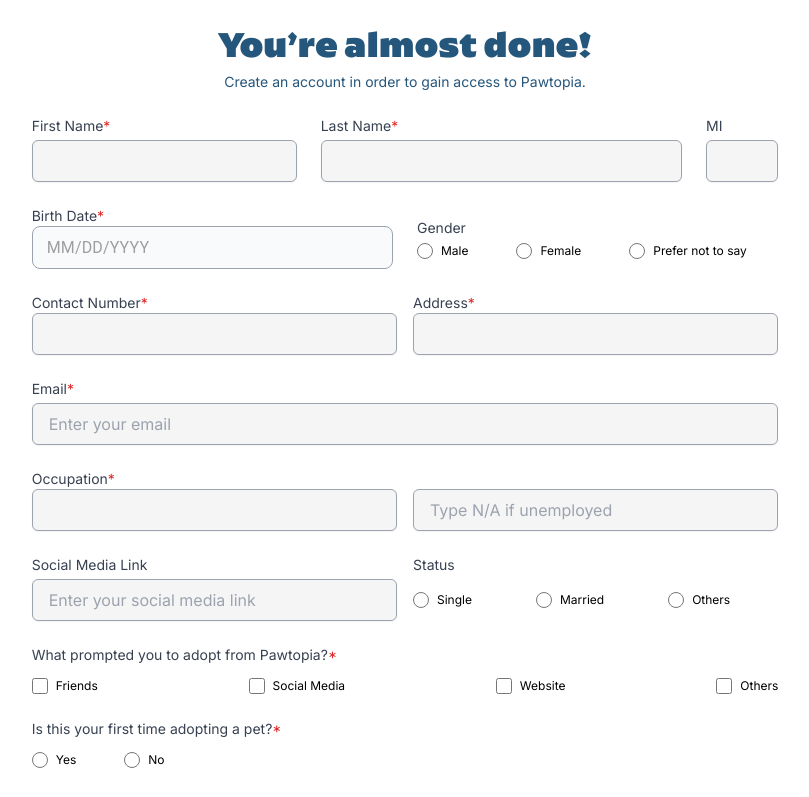
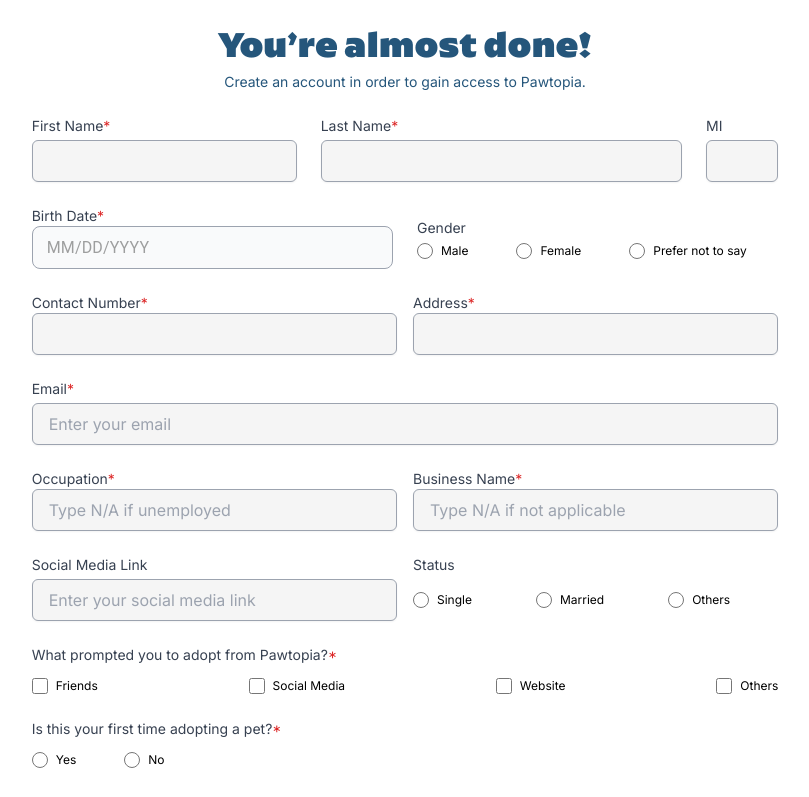
Before and after one commit to JESSEPY/komsai-pawtopia, a React (Vite) app: page /personal in a window 1280 px wide. Shown: the top 797 px of the page, without its empty margins (235-1044 px from the left). Built offline with nearby package versions, Linux system fonts and the light colour scheme; no server answers.

Commit message:
updated forms, updated hook for succesful adoption, remove donate, updated lost to caps

```diff
--- a/src/components/AdoptionProcess/PersonalForm.jsx
+++ b/src/components/AdoptionProcess/PersonalForm.jsx
@@ -372,6 +372,7 @@ const PersonalForm = ({ initialData = {}, onChange, onNext }) => {
               type="text"
               name="occupation"
               value={occupation}
+              placeholder="Type N/A if unemployed"
               onChange={(e) => setOccupation(e.target.value)}
               className="w-full px-4 py-2 border bg-formBg border-gray-400 rounded-md shadow-sm focus:outline-none focus:ring-2 focus:ring-primary"
             />
@@ -379,17 +380,22 @@ const PersonalForm = ({ initialData = {}, onChange, onNext }) => {
               <p className="text-red-500 text-xs">{errors.occupation}</p>
             )}
           </div>
+
           <div>
-            <label className="sr-only"></label>
+            <label className="block text-sm font-medium text-gray-700">
+              Business Name<span className="text-red-600">*</span>
+            </label>
             <input
               type="text"
-              name="businessName"
+              name="occupation"
               value={businessName}
+              placeholder="Type N/A if not applicable"
               onChange={(e) => setBusinessName(e.target.value)}
-              placeholder={isEmployed ? "Type N/A if unemployed" : "N/A"}
-              className="w-full px-4 py-2 border bg-formBg border-gray-400 rounded-md shadow-sm mt-5 focus:outline-none focus:ring-2 focus:ring-primary"
-              disabled={!isEmployed}
+              className="w-full px-4 py-2 border bg-formBg border-gray-400 rounded-md shadow-sm focus:outline-none focus:ring-2 focus:ring-primary"
             />
+            {errors.businessName && (
+              <p className="text-red-500 text-xs">{errors.businessName}</p>
+            )}
           </div>
         </div>
         <div className="grid grid-cols-1 md:grid-cols-2 gap-4 mt-6">
--- a/src/components/AdoptionProcess/QuestionareForm.jsx
+++ b/src/components/AdoptionProcess/QuestionareForm.jsx
@@ -759,6 +759,12 @@ const QuestionnaireForm = ({
         )}
         <p className="text-gray-700 text-sm mt-6">
           Upload a Valid ID<span className="text-red-600">*</span>
+          <br />
+          <span className="text-xs text-gray-500">
+            For your privacy, please hide or blur sensitive details such as your
+            ID number, address, barcode, and signature. Only your name and photo
+            should remain visible for verification.
+          </span>
         </p>
         <FileUpload onFilesChange={handleValidIdChange} />
         {errors.validId && (
--- a/src/components/Feed/FeedCard/FeedCaption/FeedCaption.jsx
+++ b/src/components/Feed/FeedCard/FeedCaption/FeedCaption.jsx
@@ -3,7 +3,7 @@ import React, { useState } from "react";
 import { NavLink } from "react-router-dom";
 import Verified from "../../../../assets/icons/verifiedPaw.svg";
 
-const FeedCaption = ({ username, isVerified, caption }) => {
+const FeedCaption = ({ username, isVerified, caption, title }) => {
   const [isExpanded, setIsExpanded] = useState(false);
   const MAX_LENGTH = 200;
 
@@ -54,7 +54,7 @@ const FeedCaption = ({ username, isVerified, caption }) => {
             className="inline-block w-4 h-4 ml-1"
           />
         )}{" "}
-        {renderCaption()}
+        {title && <p className="font-semibold">{title}</p>} {renderCaption()}
       </p>
     </div>
   );
--- a/src/components/Feed/FeedCard/FeedCard.jsx
+++ b/src/components/Feed/FeedCard/FeedCard.jsx
@@ -86,6 +86,8 @@ const FeedItem = ({ post, openAdoptModal }) => {
   const isVerified = userData?.isVerified || false;
   const postType = post.postType || "ADOPT";
 
+  const title = post.title || "Title not available";
+
   const [inputText, setInputText] = useState("");
 
   const { comments } = useComments(post.id); // ✅ Fetch comments
@@ -151,15 +153,14 @@ const FeedItem = ({ post, openAdoptModal }) => {
             {isVerified && <img src={Verified} alt="Verified" />}
             <span className="inline-block w-1 h-1 rounded-full bg-gray-500"></span>
             <p className="text-customBlue/70 text-sm font-medium">{time}</p>
-            <NavLink
+            {/* <NavLink
               to="/"
               className="text-customBlue font-arpona font-medium text-sm"
             >
               Donate
-            </NavLink>
+            </NavLink> */}
           </div>
         </div>
-        <Ellipse />
       </div>
       {/* Tags */}
       <div className="flex flex-wrap gap-2 mt-2">
@@ -217,6 +218,7 @@ const FeedItem = ({ post, openAdoptModal }) => {
         username={username}
         isVerified={isVerified}
         caption={caption}
+        title={title}
       />
       {/* Comment Count */}
       <div className="w-full h-auto flex items-center gap-x-1 my-2">
--- a/src/components/Feed/FeedCard/TagStyles.jsx
+++ b/src/components/Feed/FeedCard/TagStyles.jsx
@@ -24,7 +24,7 @@ const tagStyles = {
     bg: "bg-rose-100",
     border: "border-rose-500",
     textColor: "text-rose-500",
-    text: "#Lost",
+    text: "#LOST",
   },
 };
 
--- a/src/hooks/useAdoptedPets.jsx
+++ b/src/hooks/useAdoptedPets.jsx
@@ -7,34 +7,41 @@ import {
   subscribeAdoptedPetsByUid,
 } from "../services/getAdoptedPetsService";
 
+import { auth } from "../../firebase";
+
 /**
- * Custom Hook: Fetch adopted pets using SWR and subscribe for realtime updates for the logged-in user.
+ * Custom Hook: Fetch adopted pets for the currently logged-in user.
  * @returns {Object} { data, error, isLoading }
  */
 export const useAdoptedPets = () => {
+  const user = auth.currentUser; // Get the authenticated user
+
   const { data, error, isLoading, mutate } = useSWR(
-    "adoptedPets",
-    fetchAdoptedPetsForAdopter,
+    user ? `adoptedPets-${user.uid}` : null, // Only fetch if user is logged in
+    () => fetchAdoptedPetsByUid(user.uid),
     {
-      refreshInterval: 60000, // fallback refresh every 60 seconds
+      refreshInterval: 60000,
       revalidateOnFocus: true,
     }
   );
 
   useEffect(() => {
-    const unsubscribe = subscribeAdoptedPetsForAdopter(
+    if (!user) return; // If no user, don't subscribe
+
+    const unsubscribe = subscribeAdoptedPetsByUid(
+      user.uid,
       (pets) => {
-        // Update the SWR cache with realtime data
         mutate(pets, false);
       },
       (err) => {
         console.error("Realtime subscription error:", err);
       }
     );
+
     return () => {
       unsubscribe();
     };
-  }, [mutate]);
+  }, [user, mutate]);
 
   return {
     data,
```
